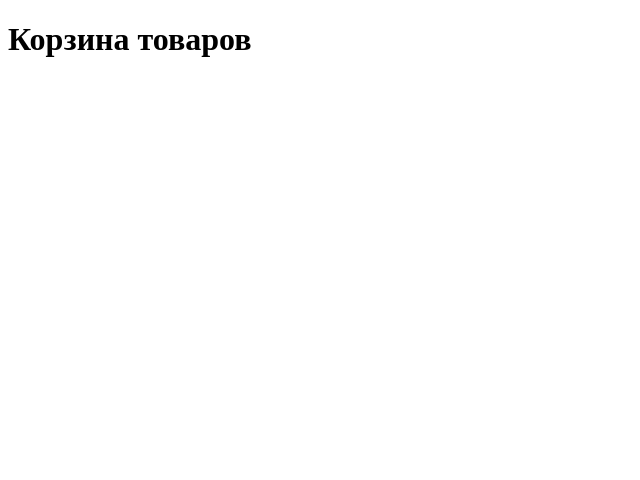
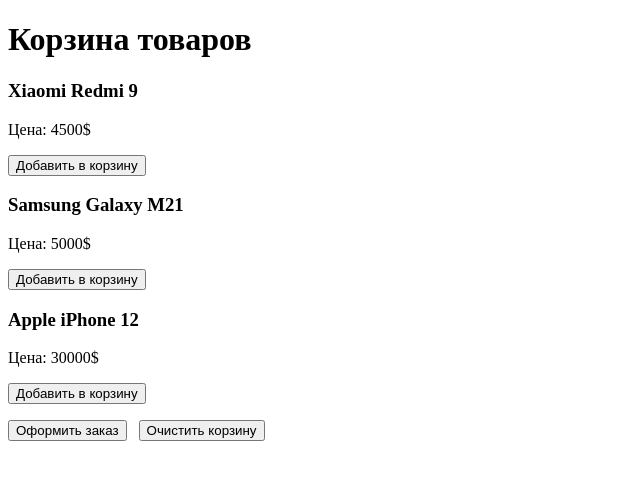
Before and after one commit to miwanoff/cart, a plain HTML site: page index.html in a window 1280 px wide. Shown: the whole page, without its empty margins (0-640 px from the left). Drawn offline with Linux system fonts and the light colour scheme.

Commit message:
add html elements

```diff
--- a/index.html
+++ b/index.html
@@ -7,5 +7,27 @@
   </head>
   <body>
     <h1>Корзина товаров</h1>
+    <div id="wrapper">
+      <div class="item_box">
+        <h3 class="item_title">Xiaomi Redmi 9</h3>
+        <p>Цена: <span class="item_price">4500</span>$</p>
+        <button class="add_item" data-id="1">Добавить в корзину</button>
+      </div>
+      <div class="item_box">
+        <h3 class="item_title">Samsung Galaxy M21</h3>
+        <p>Цена: <span class="item_price">5000</span>$</p>
+        <button class="add_item" data-id="3">Добавить в корзину</button>
+      </div>
+      <div class="item_box">
+        <h3 class="item_title">Apple iPhone 12</h3>
+        <p>Цена: <span class="item_price">30000</span>$</p>
+        <button class="add_item" data-id="5">Добавить в корзину</button>
+      </div>
+      <p>
+        <button id="checkout">Оформить заказ</button> &nbsp;
+        <button id="clear_cart">Очистить корзину</button>
+      </p>
+      <div id="cart_content"></div>
+    </div>
   </body>
 </html>
```
